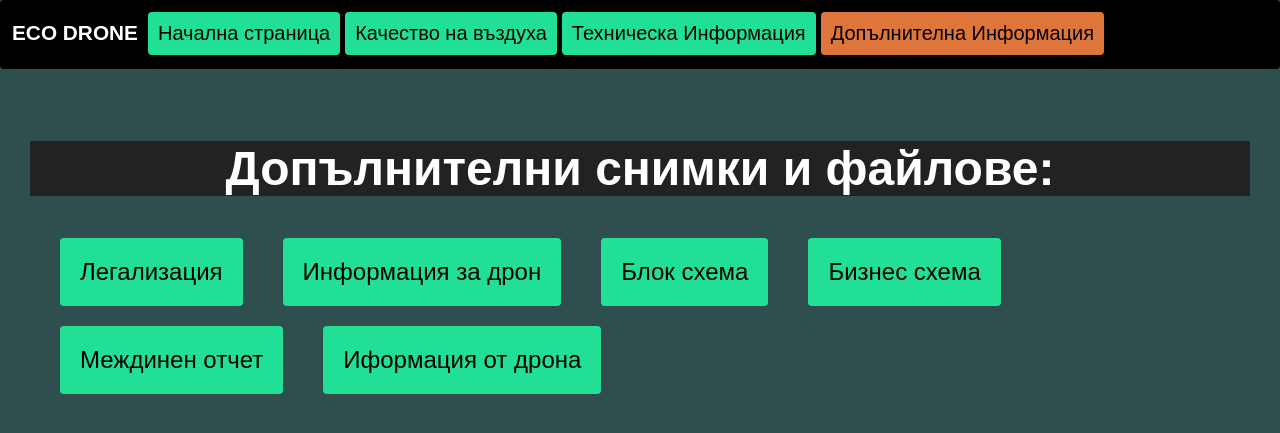
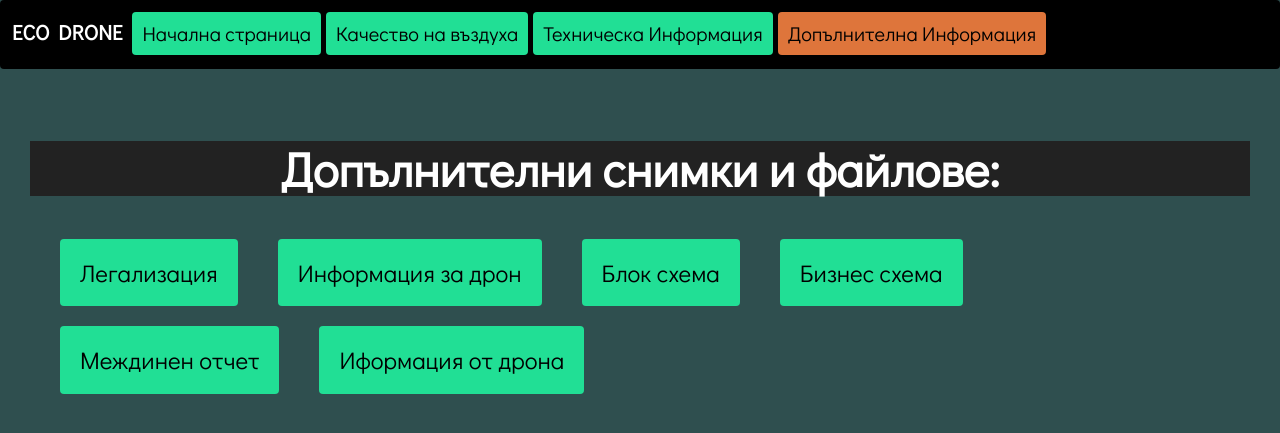
Before and after one commit to Alexander-Nyagolov/EcoDrone-Surveillance, a PHP site: page /extras.html in a window 1280 px wide. Shown: the top 433 px of the page. Run offline with PHP 8.4, Linux system fonts and the light colour scheme.

```diff
--- a/project/css/style.css
+++ b/project/css/style.css
@@ -1,3 +1,6 @@
+@import url('https://fonts.googleapis.com/css2?family=Didact+Gothic&display=swap');
+@import url('https://cdnjs.cloudflare.com/ajax/libs/normalize/8.0.1/normalize.css');
+
 /*colors:
 #21DF95
 #29966C
@@ -165,8 +168,6 @@ p{
 }
 
 /* Lang-nav */
-@import url('https://fonts.googleapis.com/css2?family=Didact+Gothic&display=swap');
-@import url('https://cdnjs.cloudflare.com/ajax/libs/normalize/8.0.1/normalize.css');
 header {
     background-color: #f2f2f2;
     height: 110px;
```
